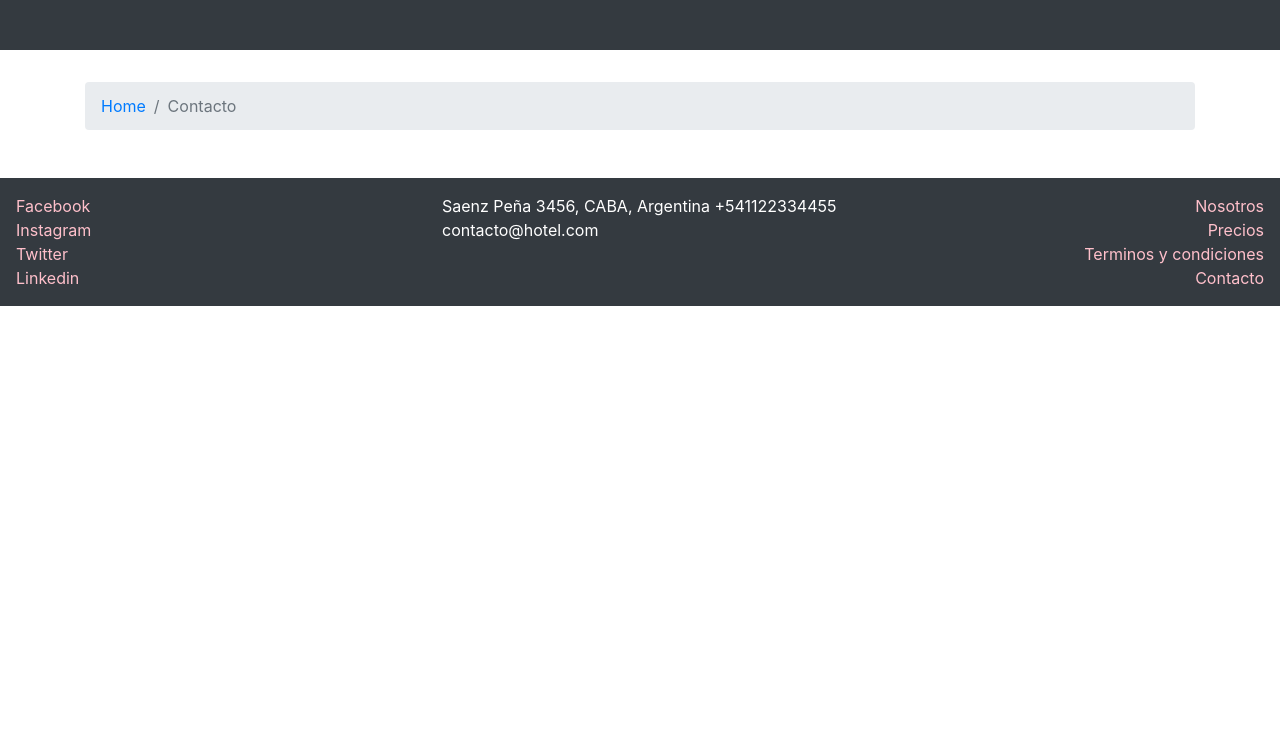
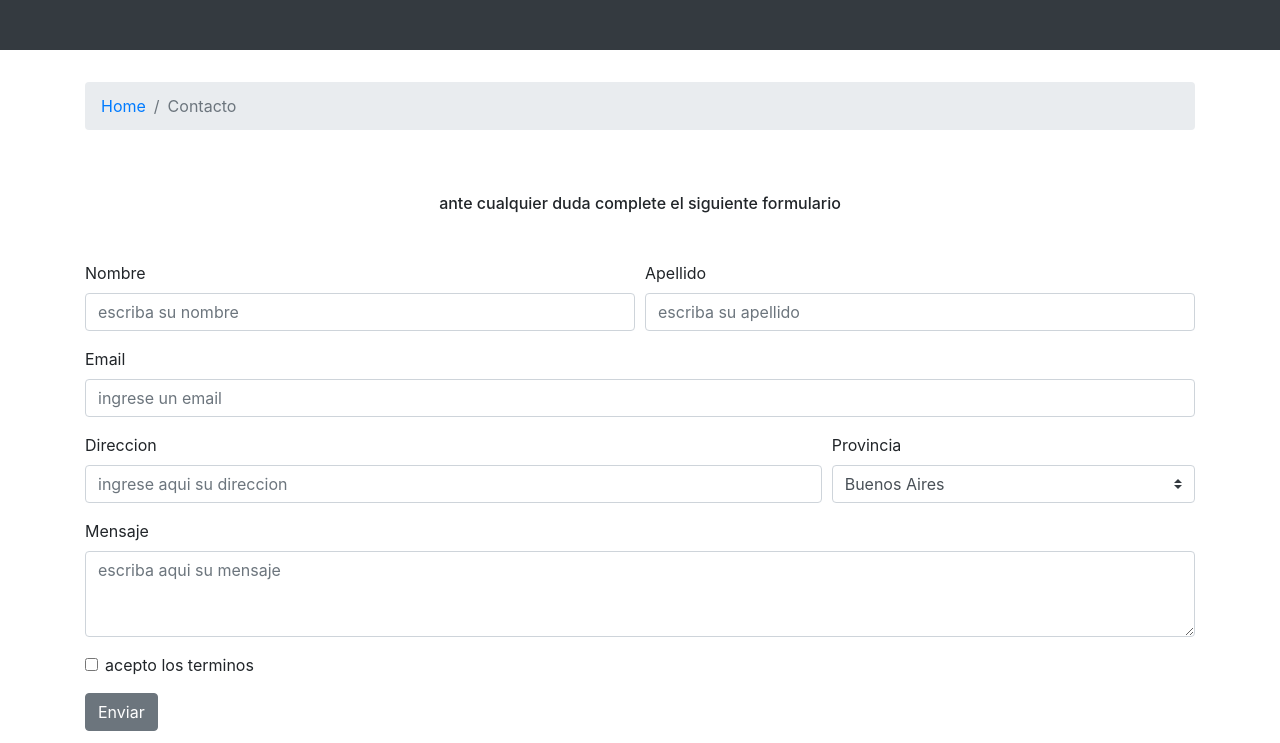
Before and after one commit to fedeatanasoff/coursera-bootstrap, a website: page contact.html in a window 1280 px wide. Shown: the part 209-952 px from the top of the page. Before the commit the page ends 800 px from the top, so only its background shows below. Drawn offline with nearby package versions, Linux system fonts and the light colour scheme.

Commit message:
formulario de contacto ok

```diff
--- a/contact.html
+++ b/contact.html
@@ -4,7 +4,7 @@
     <!-- Required meta tags -->
     <meta charset="utf-8" />
     <meta
-      name="viewport"
+      id="viewport"
       content="width=device-width, initial-scale=1, shrink-to-fit=no"
     />
 
@@ -62,6 +62,98 @@
       </nav>
     </div>
 
+    <!-- CONTENIDO -->
+    <div class="row">
+      <div class="container">
+        <h6 class="text-center my-5">
+          ante cualquier duda complete el siguiente formulario
+        </h6>
+        <form>
+          <!-- NOMBRE -->
+          <div class="form-row">
+            <div class="col-sm-6">
+              <label for="nombre">Nombre</label>
+              <input
+                type="text"
+                id="nombre"
+                class="form-control"
+                placeholder="escriba su nombre"
+              />
+            </div>
+
+            <!-- APELLIDO -->
+            <div class="col-sm-6">
+              <label for="apellido">Apellido</label>
+              <input
+                type="text"
+                id="apellido"
+                class="form-control"
+                placeholder="escriba su apellido"
+              />
+            </div>
+          </div>
+
+          <!-- EMAIL -->
+          <div class="form-group mt-3">
+            <label for="email">Email</label>
+            <input
+              id="email"
+              class="form-control"
+              type="text"
+              placeholder="ingrese un email"
+            />
+          </div>
+
+          <!-- DIRECCION -->
+          <div class="form-row">
+            <div class="form-group col-sm-8">
+              <label for="direccion">Direccion</label>
+              <input
+                id="direccion"
+                class="form-control"
+                type="text"
+                placeholder="ingrese aqui su direccion"
+              />
+            </div>
+
+            <!-- PROVINCIA -->
+            <div class="form-group col-sm-4">
+              <label for="provincia">Provincia</label>
+              <select class="custom-select" id="provincia">
+                <option selected>Buenos Aires</option>
+                <option>Entre Rios</option>
+                <option>Misiones</option>
+                <option>Tierra del Fuego</option>
+                <option>San Luis</option>
+              </select>
+            </div>
+          </div>
+
+          <!-- MENSAJE -->
+          <div class="form-group">
+            <label for="mensaje">Mensaje</label>
+            <textarea
+              class="form-control"
+              id="mensaje"
+              rows="3"
+              placeholder="escriba aqui su mensaje"
+            ></textarea>
+          </div>
+
+          <!-- CHECKBOX -->
+          <div class="form-group form-check">
+            <input type="checkbox" class="form-check-input" id="terminos" />
+            <label class="form-check-label" for="terminos"
+              >acepto los terminos</label
+            >
+          </div>
+
+          <!-- BOTON SUBMIT -->
+          <button type="submit" class="btn btn-secondary">Enviar</button>
+        </form>
+      </div>
+    </div>
+
     <footer class="mt-5">
       <div class="row">
         <div class="col-sm-4 d-flex flex-column align-items-start ">
```
